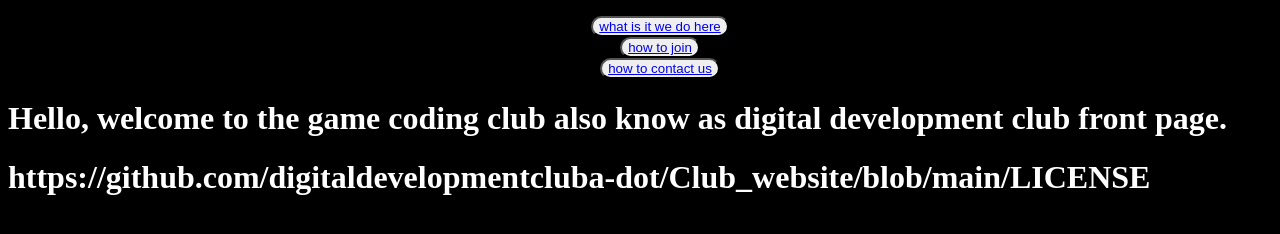
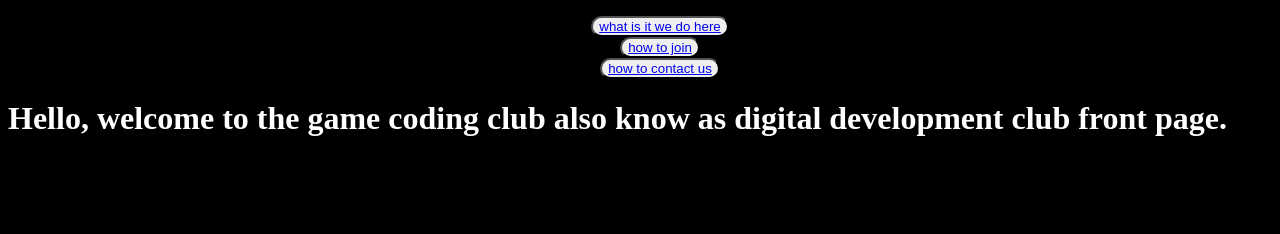
Before and after one commit to digitaldevelopmentcluba-dot/Club_website, a plain HTML site: page index.html in a window 1280 px wide. Drawn offline with Linux system fonts and the light colour scheme.

Commit message:
Update index.html undid changes

```diff
--- a/index.html
+++ b/index.html
@@ -17,7 +17,5 @@
   </nav>
  </header>
  <h1>Hello, welcome to the game coding club also know as digital development club front page.</h1>
- <!-- added link to License under DO NOT REMOVE!!! -->
- <h1>https://github.com/digitaldevelopmentcluba-dot/Club_website/blob/main/LICENSE</h1>
 </body>
 </html>
```
